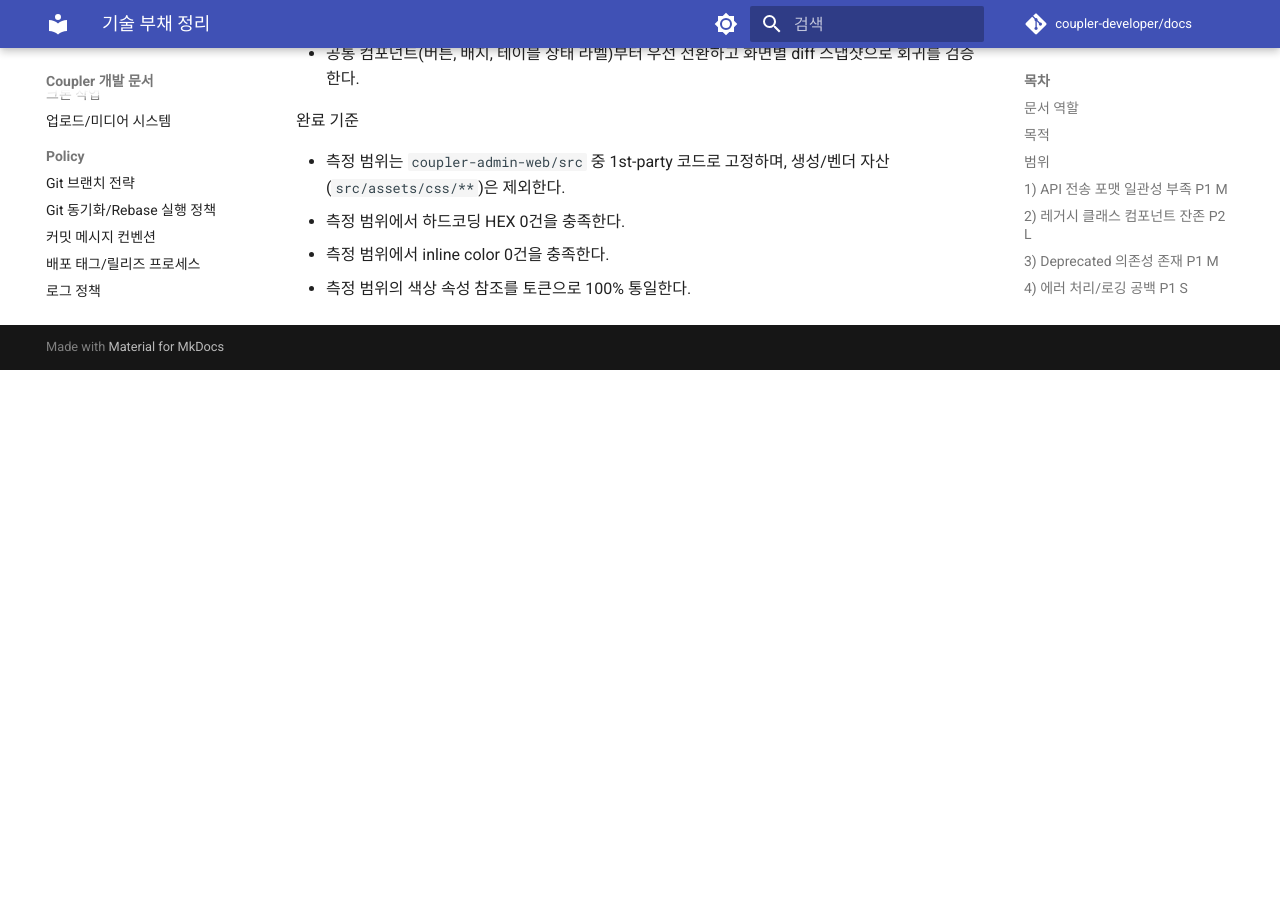
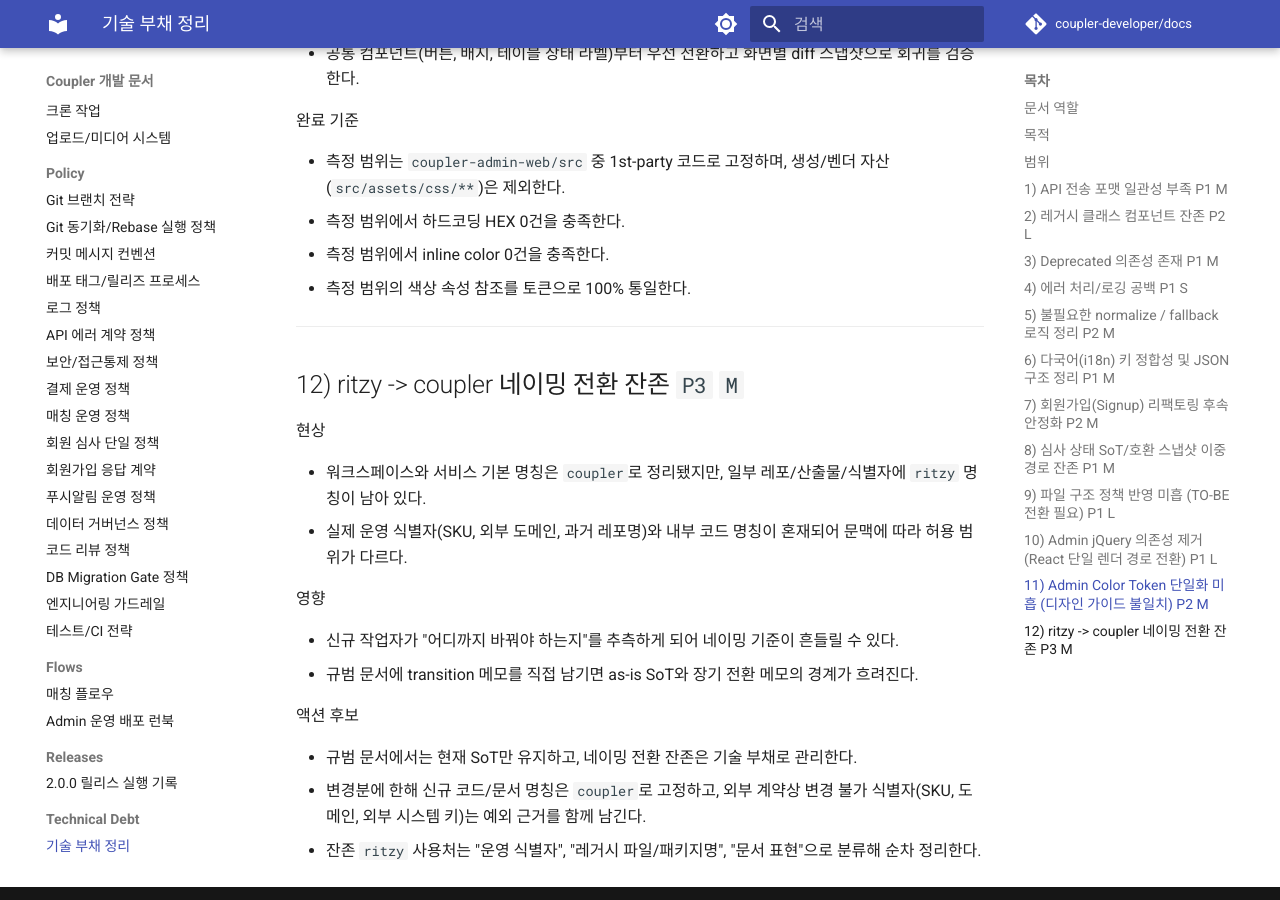
Before and after one commit to coupler-developer/docs, an MkDocs documentation site: the page built from content/technical-debt/technical-debt.md, in a window 1280 px wide and 900 px high, scrolled down 6792 px. Built offline with MkDocs 1.6.1 and Material for MkDocs 9.7.7, drawn with Linux system fonts in a browser that asks for light colours; comment, search, counter and statistics services are not loaded; before the commit the page ends 7162 px from its top, so only the background shows below that.

Commit message:
docs: 가드레일 SoT 경계 정리
Changes:
- engineering-guardrails에서 에이전트 전용 테스트 변경 통제를 제거하고 AGENTS로 이동
- 네이밍 전환 규범은 engineering-guardrails의 네이밍 섹션으로 유지하고 ritzy 잔존 추적은 technical-debt로 분리
- git-sync-rebase-policy의 회귀 검증셋을 lint/typecheck/format/test 기준으로 정렬

Tests:
- npm run lint:md
- npm run build:docs

```diff
--- a/content/AGENTS.md
+++ b/content/AGENTS.md
@@ -24,6 +24,10 @@
 - 코드 리뷰 관련 답변은 `content/policy/code-review-policy.md`의 "리뷰 근거 표기 의무"를 따른다
     - 근거 없는 일반론/추측 코멘트는 무효로 간주하고, 문서 재독 후 다시 작성한다
 - 지시/리뷰에 `DBM-GATE-*`가 포함되면 `content/policy/db-migration-gate-policy.md`를 추가 열람하고 Gate ID 기준으로 근거를 제시한다
+- 테스트 파일(`__tests__`, `*.test.*`, `__snapshots__`) 변경이 필요하면 사용자 승인 후 진행한다
+    - 승인 후에는 `content/policy/code-review-policy.md`와 `content/policy/testing-strategy.md`의 품질 기준을 그대로 따르고, 최종 보고에 변경 파일과 변경 이유를 남긴다
+    - 회귀 수정 시 `skip/only`, assertion 완화, 무분별한 snapshot 갱신으로 테스트를 약화하지 않는다
+    - 필요 시 `docs/.github/scripts/`로 테스트 파일 변경 여부를 확인한다
 
 ## 문서 인덱스
 
--- a/content/policy/engineering-guardrails.md
+++ b/content/policy/engineering-guardrails.md
@@ -138,6 +138,10 @@
 - **타입과 일치하는 명명**
     - 문자열 배열: `imageUrls` (O), `imageUrl` (X)
     - '#' 구분자 문자열: `profileImagesString` (O), `profile` (X)
+- **신규 코드/문서 기본 명칭은 `coupler`로 고정**
+    - 변경분에 새로 도입하는 코드, 문서, 내부 식별자에는 `coupler` 명칭을 사용한다
+    - 외부 계약상 변경 불가 식별자(SKU, 운영 도메인, 외부 시스템 키, 과거 패키지/레포명)는 예외로 두되, 변경하지 않는 이유가 문서/코드에서 드러나야 한다
+    - 기존 `ritzy` 잔존 정리는 이 문서가 아니라 `technical-debt`에서 추적한다
 
 ### 문법/스타일
 
--- a/content/technical-debt/technical-debt.md
+++ b/content/technical-debt/technical-debt.md
@@ -253,3 +253,23 @@
 - 측정 범위에서 하드코딩 HEX 0건을 충족한다.
 - 측정 범위에서 inline color 0건을 충족한다.
 - 측정 범위의 색상 속성 참조를 토큰으로 100% 통일한다.
+
+---
+
+## 12) ritzy -> coupler 네이밍 전환 잔존 `P3` `M`
+
+현상
+
+- 워크스페이스와 서비스 기본 명칭은 `coupler`로 정리됐지만, 일부 레포/산출물/식별자에 `ritzy` 명칭이 남아 있다.
+- 실제 운영 식별자(SKU, 외부 도메인, 과거 레포명)와 내부 코드 명칭이 혼재되어 문맥에 따라 허용 범위가 다르다.
+
+영향
+
+- 신규 작업자가 "어디까지 바꿔야 하는지"를 추측하게 되어 네이밍 기준이 흔들릴 수 있다.
+- 규범 문서에 transition 메모를 직접 남기면 as-is SoT와 장기 전환 메모의 경계가 흐려진다.
+
+액션 후보
+
+- 규범 문서에서는 현재 SoT만 유지하고, 네이밍 전환 잔존은 기술 부채로 관리한다.
+- 변경분에 한해 신규 코드/문서 명칭은 `coupler`로 고정하고, 외부 계약상 변경 불가 식별자(SKU, 도메인, 외부 시스템 키)는 예외 근거를 함께 남긴다.
+- 잔존 `ritzy` 사용처는 "운영 식별자", "레거시 파일/패키지명", "문서 표현"으로 분류해 순차 정리한다.
```
Also changed, not shown: other parts of content/policy/engineering-guardrails.md (+0 -14 lines), content/policy/git-sync-rebase-policy.md (+4 -4 lines).
